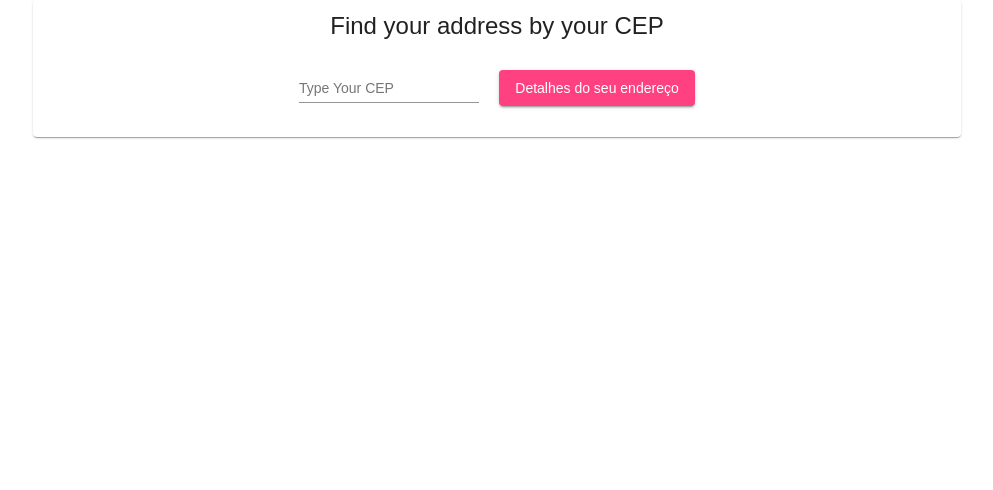
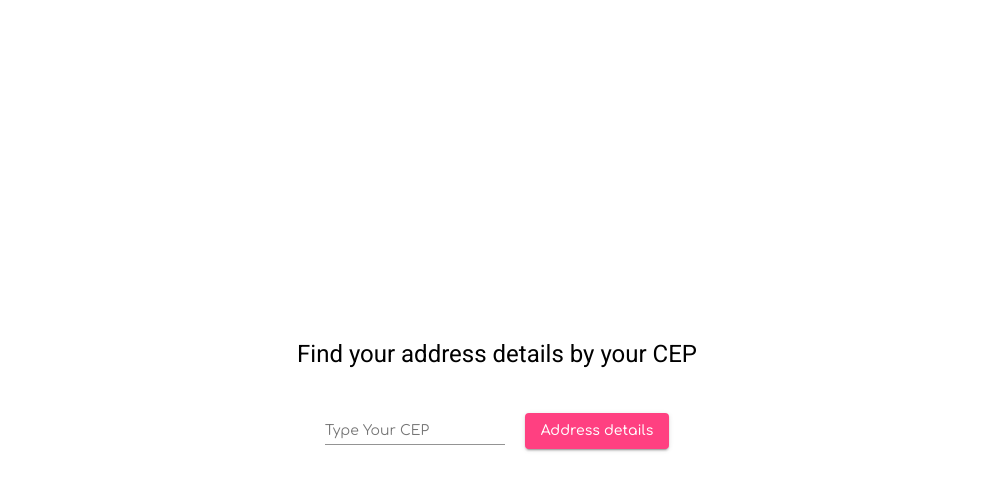
Before and after one commit to Mikkaiser/address-searcher-by-cep, an Angular app: page / in a window 1280 px wide. Shown: the top 490 px of the page, without its empty margins (143-1136 px from the left). Built offline with nearby package versions, Linux system fonts and the light colour scheme.

Commit message:
feat: add styles to content cards

```diff
--- a/src/app/modules/search/components/fields/fields.component.html
+++ b/src/app/modules/search/components/fields/fields.component.html
@@ -1,40 +1,42 @@
 <div class="main">
-  <mat-card class="card-insert">
+  <div class="card-insert">
     <div>
-      <mat-card-title>Find your address by your CEP</mat-card-title>
-      <mat-form-field>
-        <input matInput type="text" #cep placeholder="Type Your CEP">
-      </mat-form-field>
-      <button mat-raised-button color="accent" (click)="getData(cep.value)">Detalhes do seu endereço</button>
+      <h1>Find your address details by your CEP</h1>
+      <form>
+        <mat-form-field>
+          <input matInput type="text" #cep placeholder="Type Your CEP">
+        </mat-form-field>
+        <button mat-raised-button color="accent" (click)="getData(cep.value)">Address details</button>
+      </form>
     </div>
-  </mat-card>
+  </div>
 
-  <section *ngIf="clickedFirstTime == true">
-    <div>
+  <section *ngIf="info != null" class="cards-content">
+    <div class="cep-content">
       <mat-card>
         <mat-card-title>CEP</mat-card-title>
         <span>{{ info.cep }}</span>
       </mat-card>
     </div>
 
-    <div>
+    <div class="public-place-content">
       <mat-card>
-        <mat-card-title>Logradouro</mat-card-title>
+        <mat-card-title>Public Place</mat-card-title>
         <span>{{ info.logradouro }}</span>
       </mat-card>
     </div>
 
-    <div>
+    <div class="district-content">
       <mat-card>
-        <mat-card-title>Bairro</mat-card-title>
+        <mat-card-title>District</mat-card-title>
         <span>{{ info.bairro }}</span>
       </mat-card>
     </div>
 
-    <div>
+    <div class="location-content">
       <mat-card>
-        <mat-card-title>CEP</mat-card-title>
-        <span>{{ info.localidade }}</span>
+        <mat-card-title>Location</mat-card-title>
+        <span>{{ info.localidade }} - {{ info.uf }}</span>
       </mat-card>
     </div>
   </section>
--- a/src/app/modules/search/components/fields/fields.component.scss
+++ b/src/app/modules/search/components/fields/fields.component.scss
@@ -1,18 +1,20 @@
 * {
-  font-family: Arial, Helvetica, sans-serif;
+  font-family: 'Comfortaa', Helvetica, sans-serif;
 }
 
 .main {
-  min-width: 300px;
-  max-width: 70%;
+  width: 80%;
+  height: 100vh;
   display: flex;
+  margin: 0 auto;
   flex-direction: column;
   justify-content: center;
   align-items: center;
-  margin: 0 auto;
+  line-height: 30px;
 
-  .card-insert {
+  div.card-insert {
     width: 100%;
+    height: 200px;
     display: flex;
     justify-content: center;
     align-items: center;
@@ -22,4 +24,38 @@
       margin: 20px 20px 0 0;
     }
   }
+
+  section.cards-content {
+    width: 100%;
+    display: flex;
+    justify-content: space-between;
+    flex-wrap: wrap;
+    margin-top: 6%;
+
+    div {
+      flex: 1;
+      margin: 10px;
+
+      mat-card {
+        display: flex;
+        justify-content: center;
+        flex-direction: column;
+        background: #FF4081;
+        color: white;
+        height: 70px;
+        padding: 30px 20px;
+        min-width: 150px;
+
+        span {
+          font-weight: bold;
+        }
+      }
+    }
+  }
 }
+
+// @media screen and (max-width: 1000px) {
+//   section.cards-content {
+//     flex-direction: column;
+//   }
+// }
--- a/src/app/modules/search/components/fields/fields.component.ts
+++ b/src/app/modules/search/components/fields/fields.component.ts
@@ -12,17 +12,13 @@ export class FieldsComponent implements OnInit {
   constructor(private fieldsService: FieldsService) { }
 
   info?: any;
-  clickedFirstTime: boolean = false;
 
   ngOnInit(): void {
   }
 
   async getData(cep: string): Promise<FieldsInterface> {
-
-    this.clickedFirstTime = true;
-
     return await this.fieldsService.getData(cep)
-      .then((data: any) => this.info = data)
-      .catch((error: HttpErrorResponse) => { message: 'Is not possible to search this address. Error:' + error });
+    .then((data: any) => this.info = data)
+    .catch((error: HttpErrorResponse) => { message: 'Is not possible to search this address. Error:' + error });
   }
 }
--- /dev/null
+++ b/src/app/modules/search/components/footer/footer.component.html
@@ -0,0 +1,3 @@
+<footer>
+
+</footer>
--- /dev/null
+++ b/src/app/modules/search/components/footer/footer.component.ts
@@ -0,0 +1,15 @@
+import { Component, OnInit } from '@angular/core';
+
+@Component({
+  selector: 'app-footer',
+  templateUrl: './footer.component.html',
+  styleUrls: ['./footer.component.scss']
+})
+export class FooterComponent implements OnInit {
+
+  constructor() { }
+
+  ngOnInit(): void {
+  }
+
+}
--- a/src/app/modules/search/search.module.ts
+++ b/src/app/modules/search/search.module.ts
@@ -9,9 +9,10 @@ import { MatButtonModule } from '@angular/material/button';
 import { MatInputModule } from '@angular/material/input';
 import { HttpClientModule } from '@angular/common/http';
 import { FieldsService } from './components/fields/fields.service';
+import { FooterComponent } from './components/footer/footer.component';
 
 @NgModule({
-  declarations: [FieldsComponent],
+  declarations: [FieldsComponent, FooterComponent],
   imports: [
     CommonModule,
     HttpClientModule,
--- a/src/styles.scss
+++ b/src/styles.scss
@@ -1,4 +1,3 @@
-
 // Custom Theming for Angular Material
 // For more information: https://material.angular.io/guide/theming
 @use '~@angular/material' as mat;
@@ -41,3 +40,8 @@ body {
 
 html, body { height: 100%; }
 body { margin: 0; font-family: Roboto, "Helvetica Neue", sans-serif; }
+
+@font-face {
+  font-family: 'Comfortaa';
+  src: url(../src/assets/fonts/Comfortaa-VariableFont_wght.ttf);
+}
```
Also changed, not shown: proxy.config.js (added, +11 -0 lines), src/app/modules/search/interfaces/fields.interface.ts (+9 -9 lines), src/app/modules/search/components/footer/footer.component.scss (added), src/assets/fonts/Comfortaa-VariableFont_wght.ttf (added), 1 other file (tests, documents, lock files or other folders).
